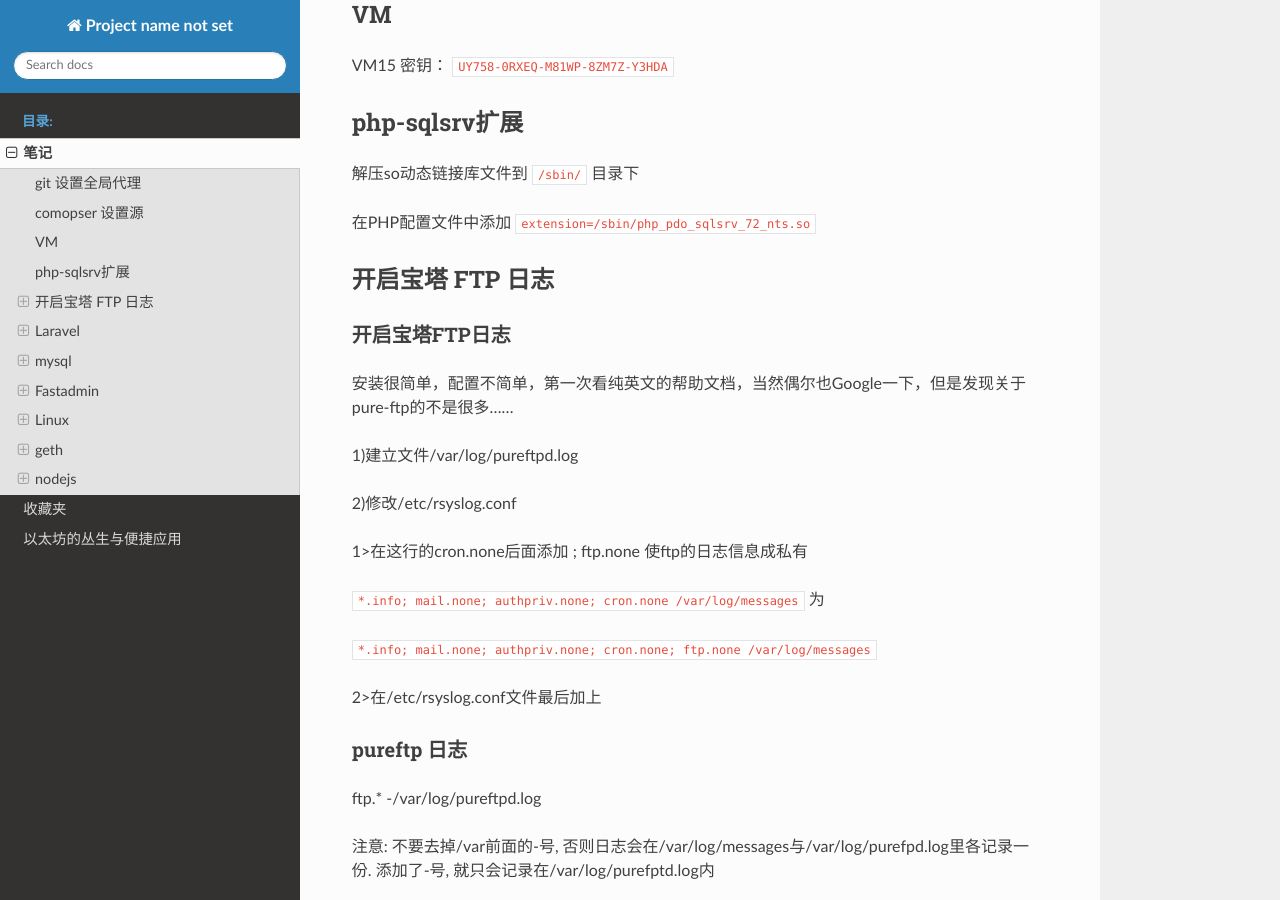
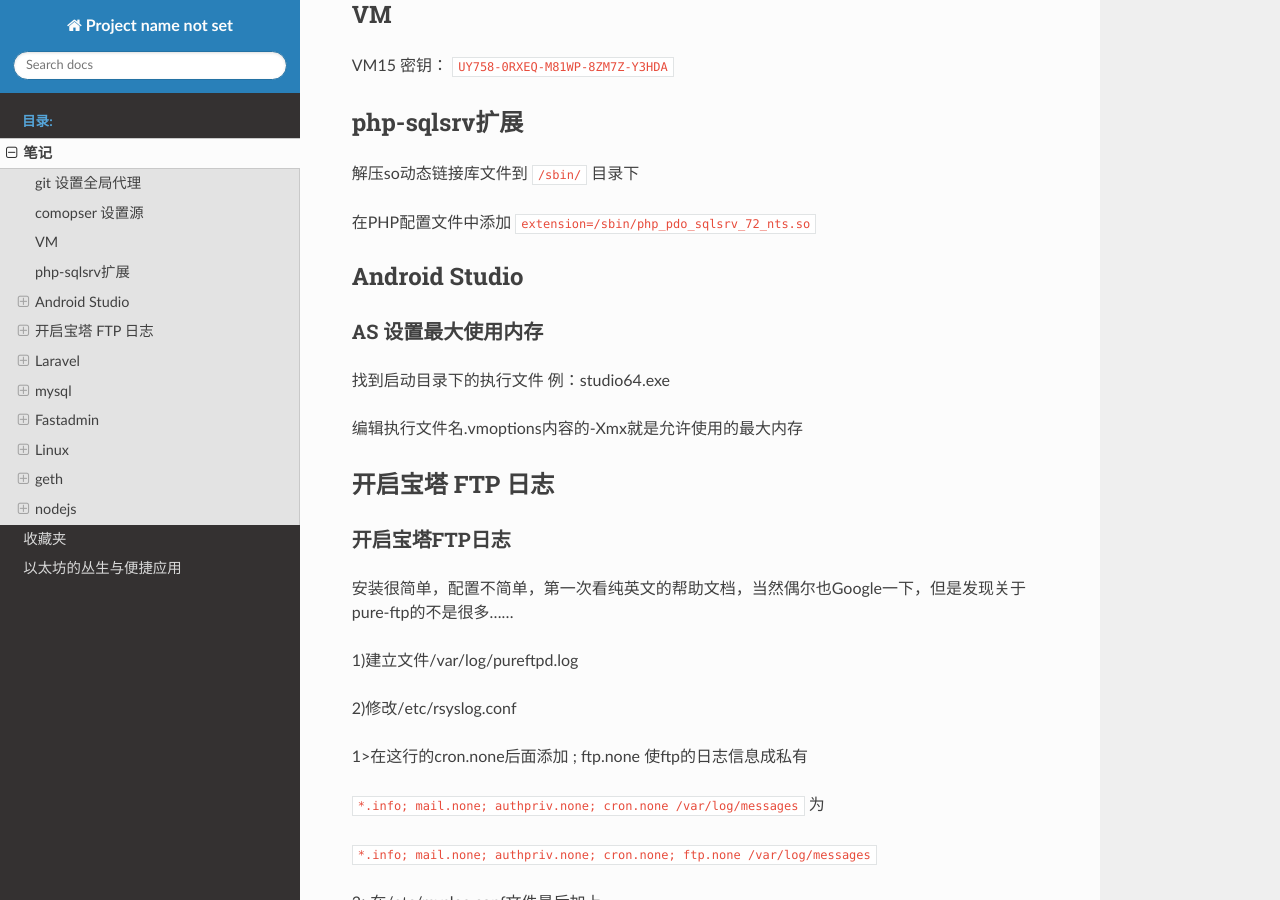
Before and after one commit to leftsky/doc, a Sphinx documentation site: the page built from source/notes.md, in a window 1280 px wide and 900 px high, scrolled down 386 px. Built offline with Sphinx 7.4.7 and the Read the Docs theme 2.0.0, drawn with Linux system fonts in a browser that asks for light colours.

Commit message:
no message

```diff
--- a/source/notes.md
+++ b/source/notes.md
@@ -19,6 +19,14 @@ VM15 密钥： `UY758-0RXEQ-M81WP-8ZM7Z-Y3HDA`
 
 在PHP配置文件中添加
 `extension=/sbin/php_pdo_sqlsrv_72_nts.so`
+
+## Android Studio
+
+### AS 设置最大使用内存
+
+找到启动目录下的执行文件 例：studio64.exe
+
+编辑执行文件名.vmoptions内容的-Xmx就是允许使用的最大内存
 
 ## 开启宝塔 FTP 日志
 
```
